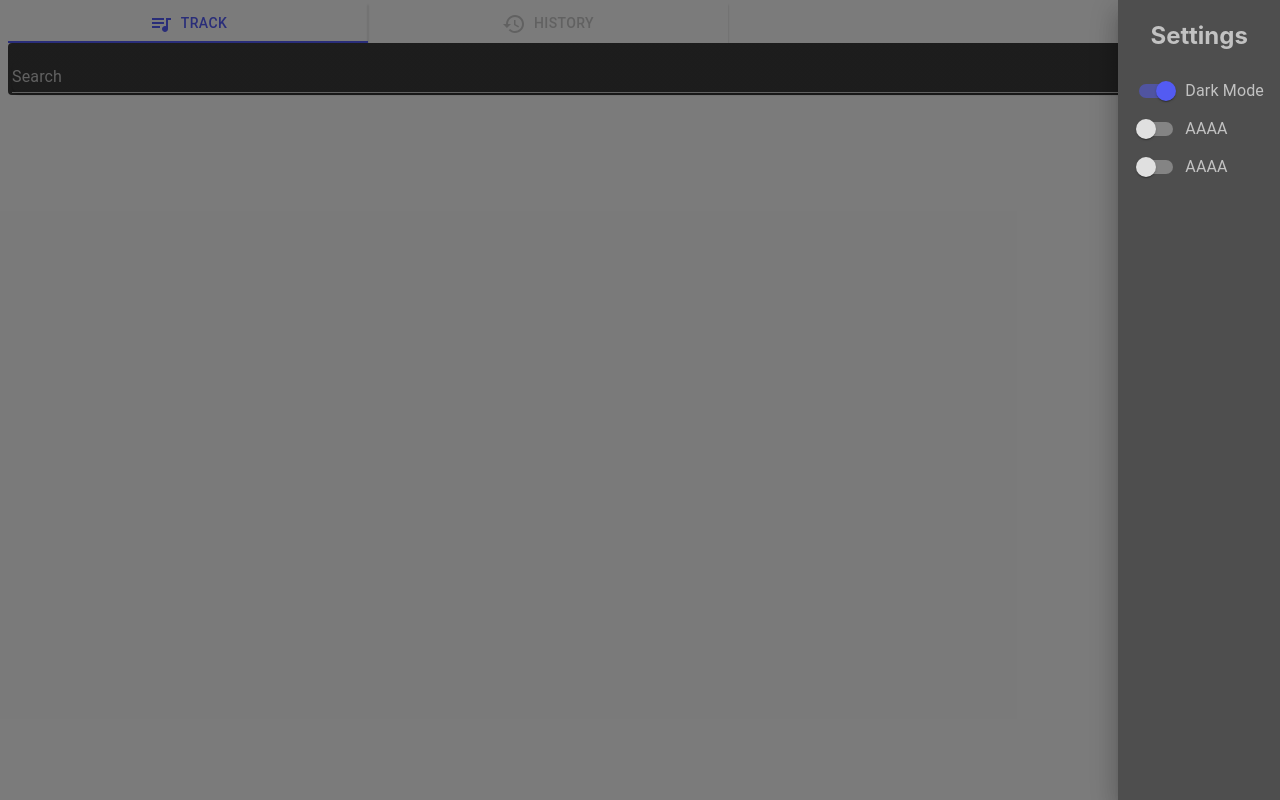
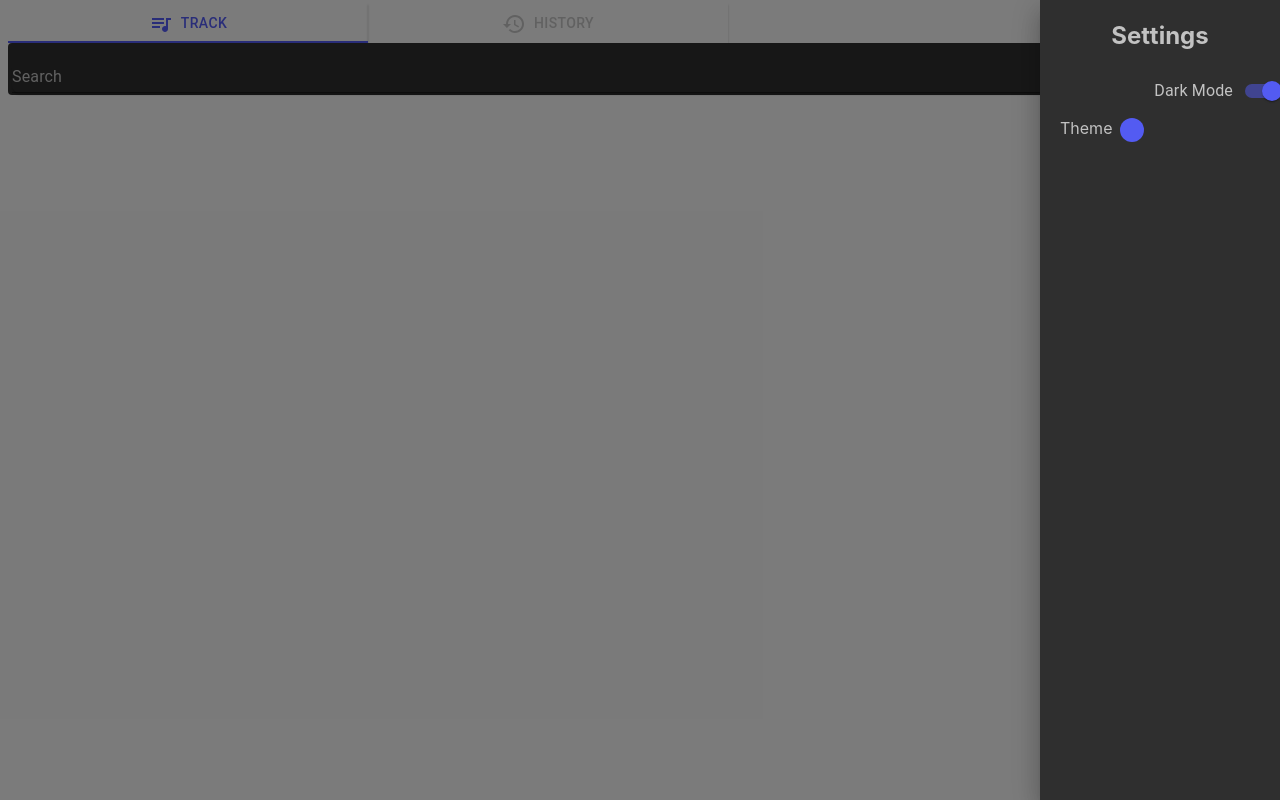
Before and after one commit to void2610/Simple-YouTube-Music.js, a React (Vite) app: page / in a window 1280 px wide. Both pictures are taken after a click on the button 1252 px from the left and 23 px from the top of the page. Built offline with nearby package versions, Linux system fonts and the light colour scheme.

Commit message:
change theme

```diff
--- a/package.json
+++ b/package.json
@@ -19,6 +19,7 @@
     "@mui/styles": "^5.14.0",
     "@tauri-apps/api": "^1.4.0",
     "react": "^18.2.0",
+    "react-color": "^2.19.3",
     "react-dom": "^18.2.0",
     "react-icon": "^1.0.0",
     "react-icons": "^4.10.1",
--- a/src/App.jsx
+++ b/src/App.jsx
@@ -12,16 +12,16 @@ import Settings from "./components/Settings";
 const App = () => {
 
   // テーマの設定
-  const mainTheme = createTheme({
+  const firstTheme = createTheme({
     palette: {
-      mode: 'dark',
+      mode: 'light',
       primary: {
         main: '#535bf2',
       },
     },
   })
 
-  const [theme, setTheme] = useState(mainTheme);
+  const [theme, setTheme] = useState(firstTheme);
 
   const [drawerOpened, setDrawerOpened] = useState(false);
   const [isDisplayTrack, setIsDisplayTrack] = useState(true);
@@ -54,7 +54,7 @@ const App = () => {
 
   return (
     <>
-      <ThemeProvider theme={mainTheme}>
+      <ThemeProvider theme={theme}>
         <TopBar {...{ isDisplayTrack, setIsDisplayTrack, drawerOpened, setDrawerOpened, theme }} />
         {isDisplayTrack && (
           <>
@@ -121,7 +121,7 @@ const App = () => {
             />
           </>
         )}
-        <Settings  {...{ drawerOpened, setDrawerOpened }} />
+        <Settings  {...{ drawerOpened, setDrawerOpened, theme, setTheme }} />
       </ThemeProvider>
     </>
   );
--- /dev/null
+++ b/src/components/ColorPicker.jsx
@@ -0,0 +1,18 @@
+import { } from "react";
+import cp from 'material-ui-color-picker';
+
+const ColorPicker = ({ theme, setTheme } = {}) => {
+  return (
+    <>
+      <cp
+        name='color'
+        defaultValue='#000'
+        // value={this.state.color} - for controlled component
+        onChange={color => console.log(color)}
+
+      />
+    </>
+  );
+};
+
+export default ColorPicker;
--- a/src/components/Settings.jsx
+++ b/src/components/Settings.jsx
@@ -1,13 +1,42 @@
+import { useRef, useState, useEffect } from "react";
 import { FormGroup, FormControlLabel, Switch } from '@mui/material'
-import React from 'react'
+import { BlockPicker } from 'react-color';
+import { useTheme } from '@mui/material/styles';
+import IconButton from '@mui/material/IconButton';
 import Drawer from '@mui/material/Drawer';
 
 const drawerlStyle = {
   color: '#c2c2c2',
   backgroundColor: '#2f2f2f',
+  width: '240px',
 };
 
-const Settings = ({ drawerOpened, setDrawerOpened }) => {
+const Settings = ({ drawerOpened, setDrawerOpened, theme, setTheme }) => {
+  const [isOpenColorPicker, setIsOpenColorPicker] = useState(false);
+
+  const [themeColor, setThemeColor] = useState('primary');
+
+  const handleChangeComplete = (newColor) => {
+    setTheme((prevTheme) => ({
+      ...prevTheme,
+      palette: {
+        ...prevTheme.palette,
+        primary: {
+          ...prevTheme.palette.primary,
+          main: newColor.hex,
+        },
+      },
+    }));
+    setIsOpenColorPicker(false);
+  };
+
+  const onClickColorButton = () => {
+    setIsOpenColorPicker(!isOpenColorPicker);
+    console.log(theme.palette.primary.main);
+  }
+
+
+
 
   return (
     <>
@@ -22,10 +51,16 @@ const Settings = ({ drawerOpened, setDrawerOpened }) => {
         </div>
 
         <FormGroup style={{ marginLeft: '20px' }}>
-          <FormControlLabel control={<Switch defaultChecked color='primary' />} label="Dark Mode" />
-          <FormControlLabel control={<Switch color='primary' />} label="AAAA" />
-          <FormControlLabel control={<Switch color='primary' />} label="AAAA" />
+          <FormControlLabel control={<Switch defaultChecked color='primary' />} label="Dark Mode" labelPlacement="start" />
+          <div>
+            Theme
+            <IconButton aria-label="previous song" onClick={() => onClickColorButton()} style={{ color: 'white', boxShadow: 'none' }}>
+              <div style={{ width: 24, height: 24, borderRadius: '50%', backgroundColor: theme.palette.primary.main }} />
+            </IconButton>
+          </div>
         </FormGroup>
+
+        {isOpenColorPicker && (<BlockPicker color={theme.palette.primary.main} onChangeComplete={handleChangeComplete} />)}
       </Drawer >
     </>
   );
--- a/vite.config.js
+++ b/vite.config.js
@@ -4,7 +4,7 @@ import react from "@vitejs/plugin-react";
 // https://vitejs.dev/config/
 export default defineConfig(async () => ({
  plugins: [react()],
-
+ optimizeDeps: {},
  // Vite options tailored for Tauri development and only applied in `tauri dev` or `tauri build`
  // prevent vite from obscuring rust errors
  clearScreen: false,
```
Also changed, not shown: 1 other file (tests, documents, lock files or other folders). Lines whose indentation alone changed are shown as unchanged.
